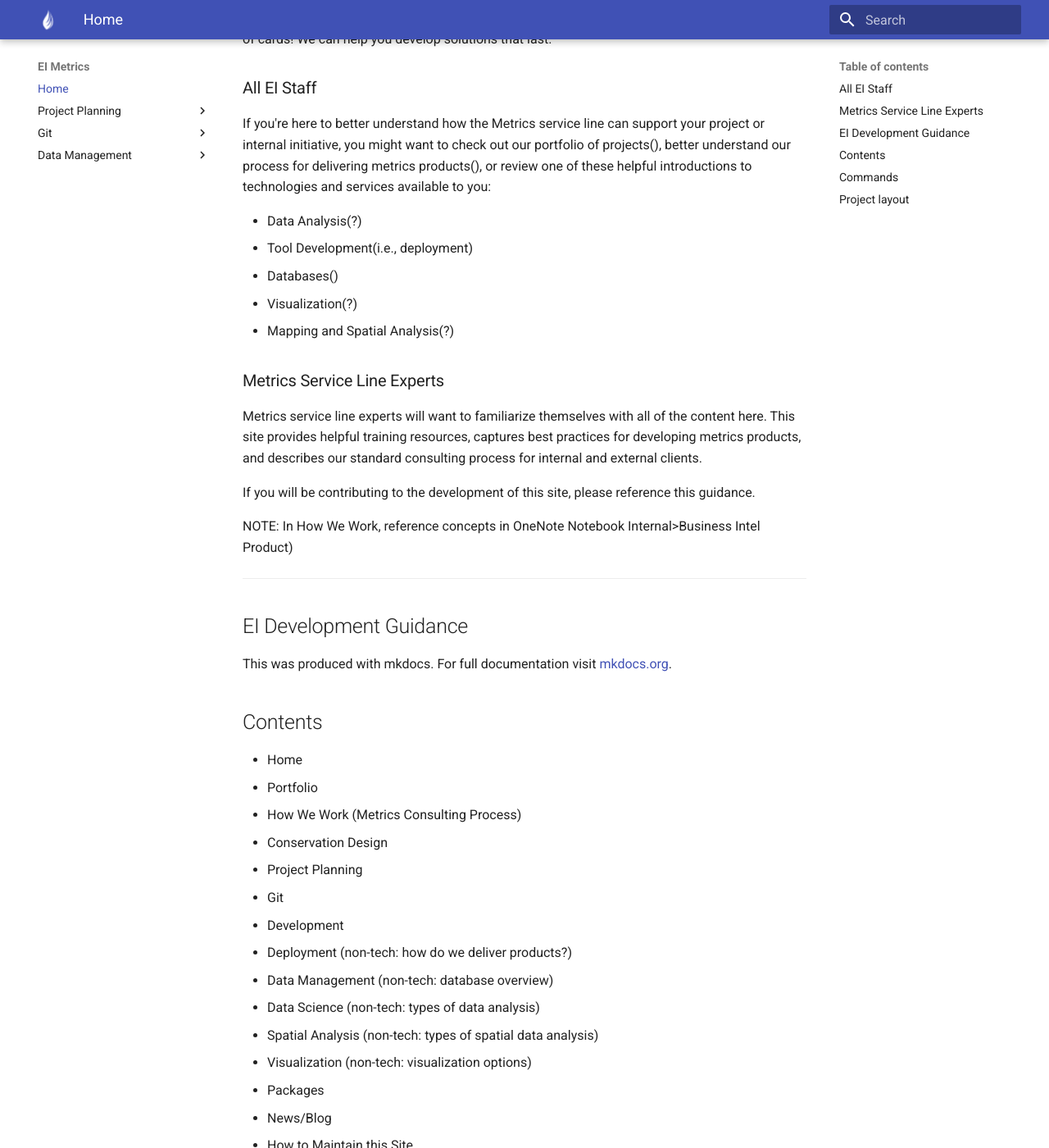
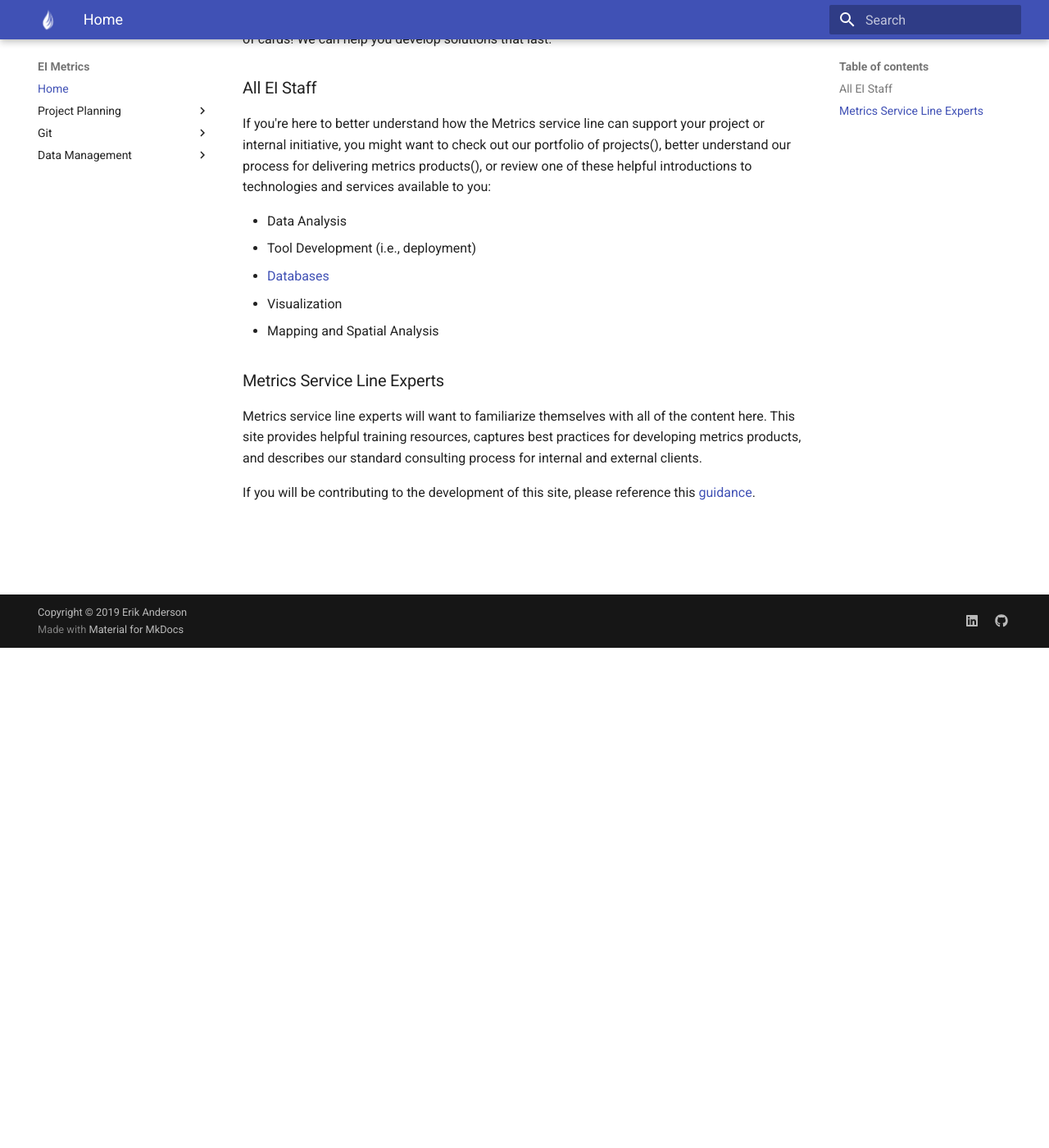
Before and after one commit to eriktuck/ei-dev, an MkDocs documentation site: the page built from docs/index.md, in a window 1280 px wide and 1400 px high, scrolled down 610 px. Shown: the whole window at 82% size. Built offline with MkDocs 1.6.1 and Material for MkDocs 9.7.7, drawn with Linux system fonts in a browser that asks for light colours; some of the changed text lies outside the part shown.

Commit message:
updated nav and enabled extensions

```diff
--- a/docs/index.md
+++ b/docs/index.md
@@ -15,56 +15,14 @@
 
 If you're here to better understand how the Metrics service line can support your project or internal initiative, you might want to check out our portfolio of projects(), better understand our process for delivering metrics products(), or review one of these helpful introductions to technologies and services available to you:
 
-* Data Analysis(?)
-* Tool Development(i.e., deployment)
-* Databases()
-* Visualization(?)
-* Mapping and Spatial Analysis(?)
+* Data Analysis
+* Tool Development (i.e., deployment)
+* [Databases](data-management/database-overview.md)
+* Visualization
+* Mapping and Spatial Analysis
 
 ### Metrics Service Line Experts
 
 Metrics service line experts will want to familiarize themselves with all of the content here. This site provides helpful training resources, captures best practices for developing metrics products, and describes our standard consulting process for internal and external clients.
 
-If you will be contributing to the development of this site, please reference this guidance.
-
-NOTE: In How We Work, reference concepts in  OneNote Notebook Internal>Business Intel Product)
-
----
-
-
-
-## EI Development Guidance
-
-This was produced with mkdocs. For full documentation visit [mkdocs.org](https://mkdocs.org).
-
-## Contents
-
-* Home
-* Portfolio
-* How We Work (Metrics Consulting Process)
-* Conservation Design
-* Project Planning
-* Git
-* Development
-* Deployment (non-tech: how do we deliver products?)
-* Data Management (non-tech: database overview)
-* Data Science (non-tech: types of data analysis)
-* Spatial Analysis (non-tech: types of spatial data analysis)
-* Visualization (non-tech: visualization options)
-* Packages
-* News/Blog
-* How to Maintain this Site
-
-## Commands
-
-* `mkdocs new [dir-name]` - Create a new project.
-* `mkdocs serve` - Start the live-reloading docs server.
-* `mkdocs build` - Build the documentation site.
-* `mkdocs help` - Print this help message.
-
-## Project layout
-
-    mkdocs.yml    # The configuration file.
-    docs/
-        index.md  # The documentation homepage.
-        ...       # Other markdown pages, images and other files.
+If you will be contributing to the development of this site, please reference this [guidance](consulting-process/development-guidance.md).
```
